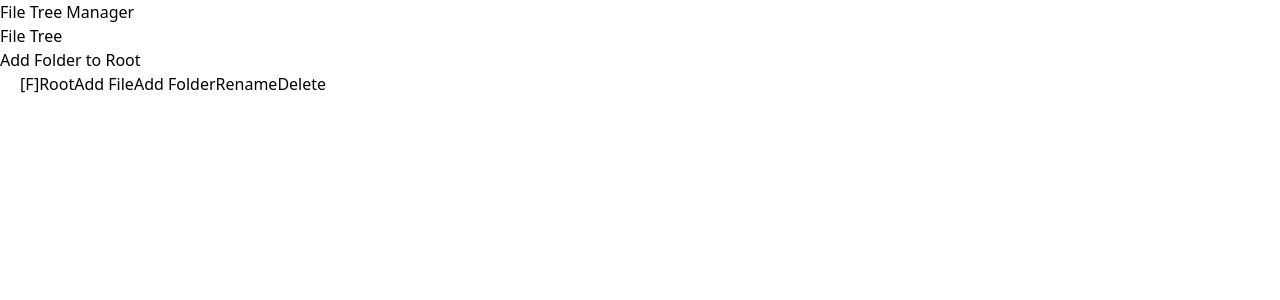
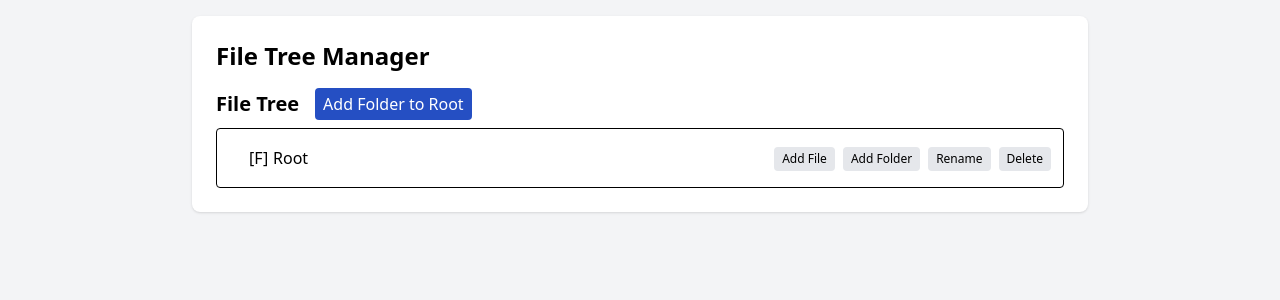
Before and after one commit to Tohid1999/file-tree, a React (Vite) app: page / in a window 1280 px wide. Shown: the top 300 px of the page. Built offline with nearby package versions, Linux system fonts and the light colour scheme.

Commit message:
feat: components are styled with Tailwind, also define and apply theme

```diff
--- a/src/App.tsx
+++ b/src/App.tsx
@@ -2,9 +2,11 @@ import Tree from '@components/Tree';
 
 function App() {
   return (
-    <main>
-      <h1>File Tree Manager</h1>
-      <Tree />
+    <main className="bg-gray-100 min-h-screen p-4 font-sans">
+      <div className="max-w-4xl mx-auto bg-white rounded-lg shadow p-6">
+        <h1 className="text-2xl font-bold mb-4">File Tree Manager</h1>
+        <Tree />
+      </div>
     </main>
   );
 }
--- a/src/components/NodeRow.tsx
+++ b/src/components/NodeRow.tsx
@@ -27,25 +27,42 @@ const NodeRow = ({ nodeId }: NodeRowProps) => {
     return null;
   }
 
+  const buttonStyles = 'ml-2 px-2 py-1 text-xs bg-gray-200 rounded hover:bg-gray-300';
+
   return (
-    <div className="ml-5">
-      <div>
-        <span>{node.type === 'folder' ? '[F]' : '[f]'}</span>
+    <div className="ml-5 my-1">
+      <div className="flex items-center p-1 rounded hover:bg-gray-100">
+        <span className="w-6">{node.type === 'folder' ? '[F]' : '[f]'}</span>
         <span>
           {node.name}
-          {node.type === 'file' && <span>{node.ext}</span>}
+          {node.type === 'file' && <span className="text-gray-500">{node.ext}</span>}
         </span>
-        {node.type === 'folder' && (
-          <button type="button" onClick={handleAddFile}>
-            Add File
+        <div className="ml-auto">
+          {node.type === 'folder' && (
+            <button type="button" onClick={handleAddFile} className={buttonStyles}>
+              Add File
+            </button>
+          )}
+          {node.type === 'folder' && (
+            <button type="button" className={buttonStyles}>
+              Add Folder
+            </button>
+          )}
+          <button type="button" className={buttonStyles}>
+            Rename
           </button>
-        )}
-        {node.type === 'folder' && <button type="button">Add Folder</button>}
-        <button type="button">Rename</button>
-        <button type="button">Delete</button>
+          <button type="button" className={buttonStyles}>
+            Delete
+          </button>
+        </div>
       </div>
-      {node.type === 'folder' &&
-        node.children.map((childId) => <NodeRow key={childId} nodeId={childId} />)}
+      {node.type === 'folder' && (
+        <div className="pl-5 border-l-2 border-gray-200">
+          {node.children.map((childId) => (
+            <NodeRow key={childId} nodeId={childId} />
+          ))}
+        </div>
+      )}
     </div>
   );
 };
--- a/src/components/Tree.tsx
+++ b/src/components/Tree.tsx
@@ -16,12 +16,20 @@ const Tree = () => {
   };
 
   return (
-    <div>
-      <h2>File Tree</h2>
-      <button type="button" onClick={handleAddFolder}>
-        Add Folder to Root
-      </button>
-      <NodeRow nodeId={rootId} />
+    <div className="mt-4">
+      <div className="flex items-center mb-2">
+        <h2 className="text-xl font-semibold">File Tree</h2>
+        <button
+          type="button"
+          onClick={handleAddFolder}
+          className="ml-4 px-2 py-1 bg-primary text-white rounded hover:bg-primary-hover"
+        >
+          Add Folder to Root
+        </button>
+      </div>
+      <div className="border rounded p-2">
+        <NodeRow nodeId={rootId} />
+      </div>
     </div>
   );
 };
--- a/src/index.css
+++ b/src/index.css
@@ -1 +1,6 @@
 @import 'tailwindcss';
+
+@theme {
+  --color-primary: #254fc3;
+  --color-primary-hover: #1e3a8a;
+}
```
